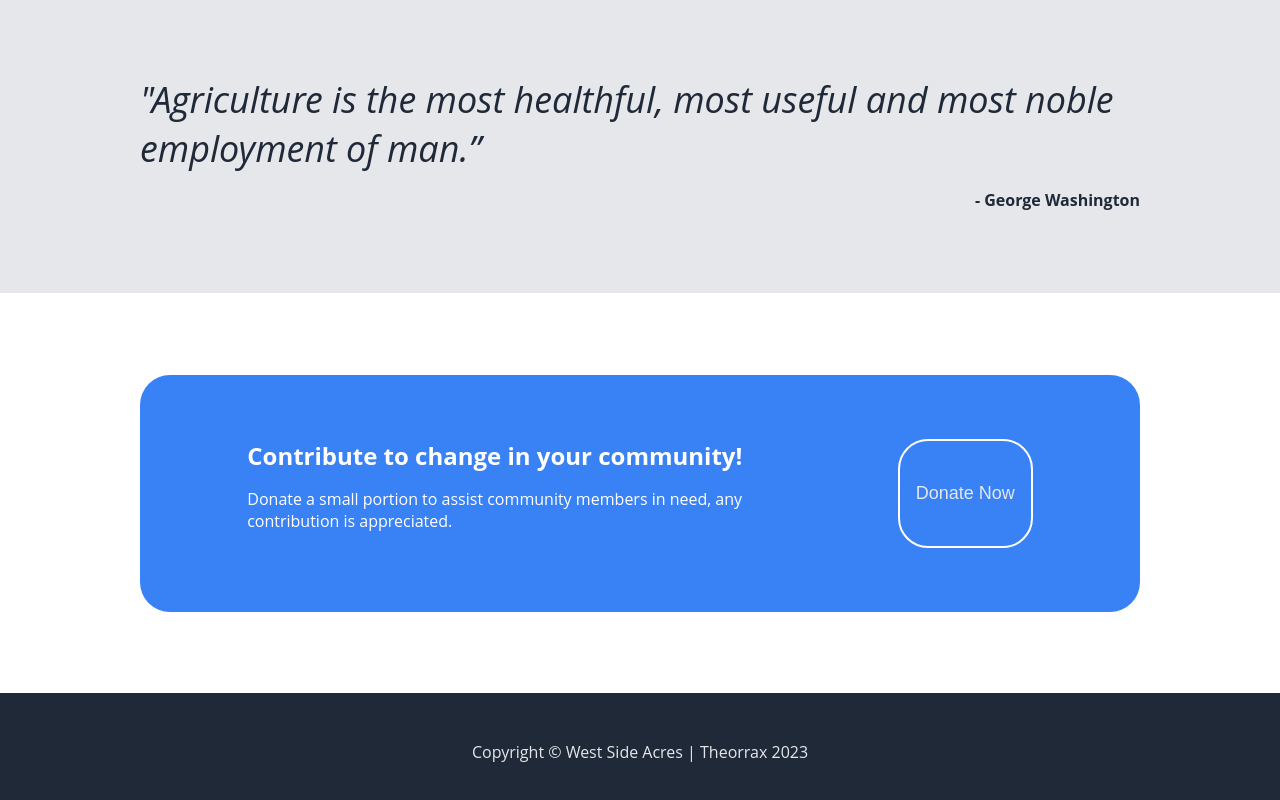
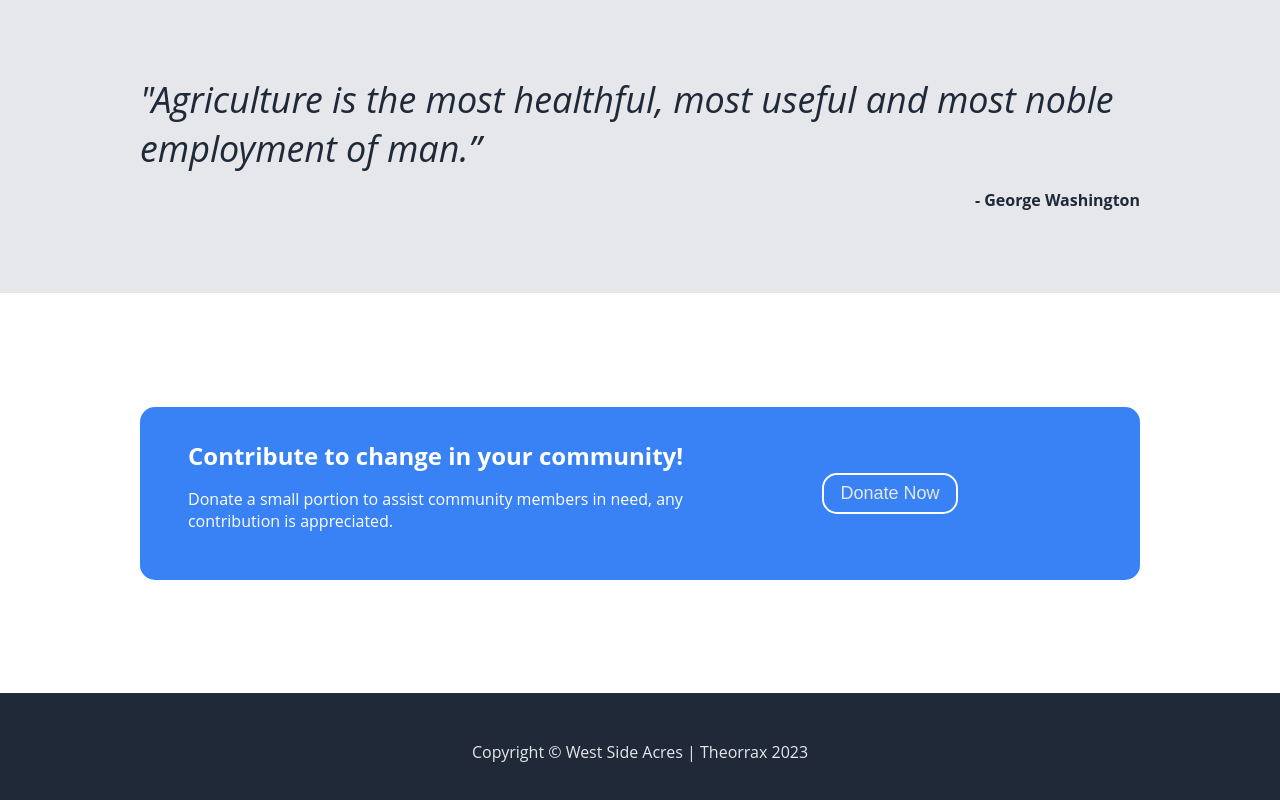
Before and after one commit to Theorrax/landing-page, a plain HTML site: page index.html in a window 1280 px wide. Shown: the part 926-1726 px from the top of the page. Drawn offline with Linux system fonts and the light colour scheme; a web font is replaced by a local one.

```diff
--- a/assets/style.css
+++ b/assets/style.css
@@ -74,7 +74,7 @@ button{
     color: #f9faf8;
     font-size: 18px;
     padding: 0.5rem 1rem;
-    border-radius: 30px;
+    border-radius: 15px;
     border: #1f2937;
 }
 
@@ -159,11 +159,11 @@ figure{
 .call-to-action-container{
     background-color: #3882F6;
     width: 1000px;
-    padding: 4rem 2rem;
-    margin: 2rem 3rem;
-    border-radius: 30px;
+    padding: 2rem 3rem;
+    margin: auto 3rem;
+    border-radius: 15px;
     display: flex;
-    justify-content: space-around;
+    justify-content: space-between;
 }
 .call-to-action-text{
     margin: 0;
@@ -180,7 +180,8 @@ h3{
     display: flex;
     justify-content: center;
     align-items: center;
-    border-radius: 30px;
+    border-radius: 15px;
+    margin: auto;
 }
 
 footer{
--- a/index.html
+++ b/index.html
@@ -28,7 +28,7 @@
             <div class="hero-text">
                 <h2>Growing along side local communities</h2>
                 <p>Across the United States urban communities lack access to health, organic, produce. Our mission is to bring food production back to our communities. See how you can contribute to our cause.</p>
-                <button>Sign up</button>
+                <button><a href="#">Sign up</a></button>
             </div>
             <figure class="hero-image">
                 <iframe width="560" height="315" src="https://www.youtube.com/embed/gfCcI6_1iiA?si=shaFOIEQSzHhPYPL" title="YouTube video player" frameborder="0" allow="accelerometer; autoplay; clipboard-write; encrypted-media; gyroscope; picture-in-picture; web-share" allowfullscreen></iframe>
```
